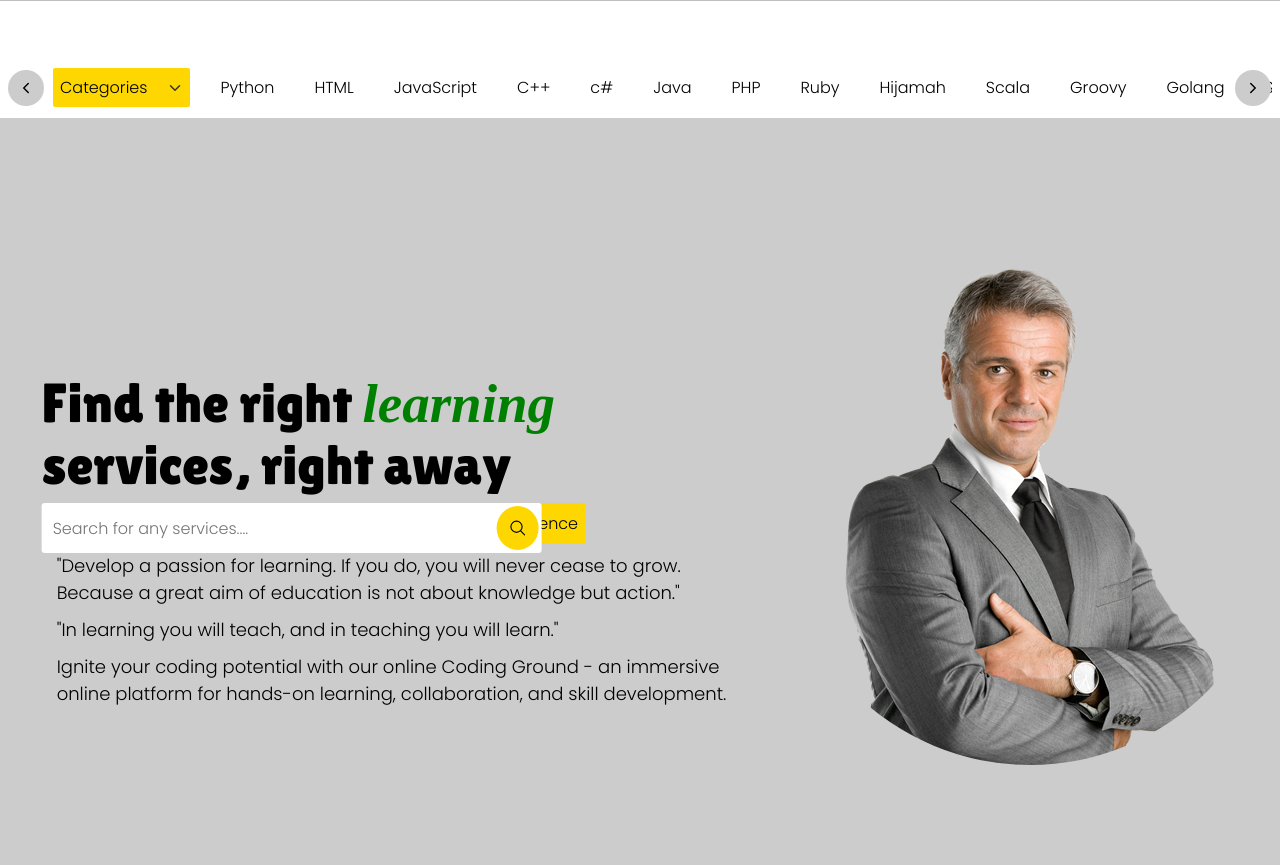
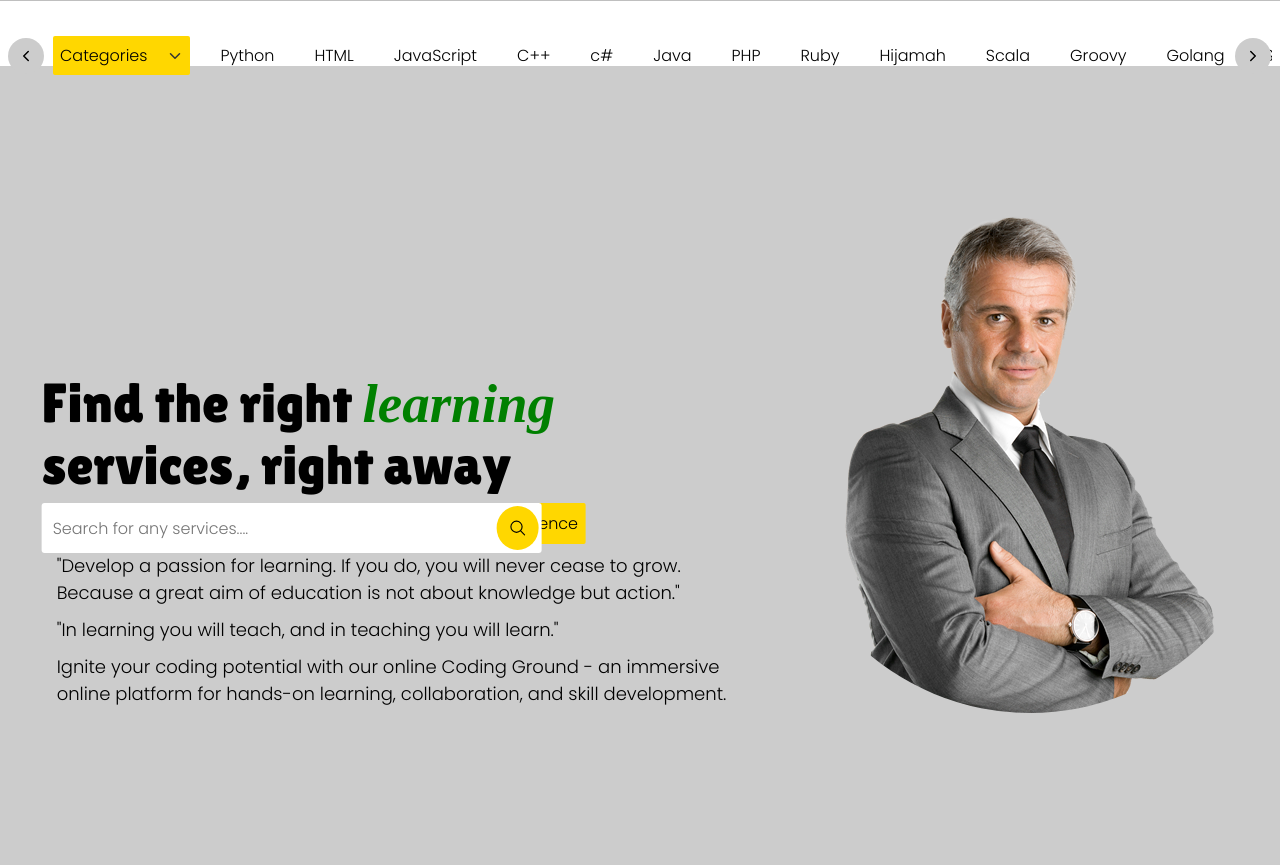
Before and after one commit to Herdham/QuickHub, a Django app: page / in a window 1280 px wide. Shown: the part 55-920 px from the top of the page. Run offline with Django 5.2, Linux system fonts and the light colour scheme; some libraries are stand-ins or nearby versions; some web fonts are replaced.

Commit message:
more changes

```diff
--- a/QuickApp/static/style/main.css
+++ b/QuickApp/static/style/main.css
@@ -350,7 +350,7 @@
     justify-content: space-between;
     padding: 8px;
     position: sticky;
-    padding-top: 60px;
+    top: 10%;
 }
 
 .allmainpage main .carousel .scrollBtn{
--- a/productionfiles/style/main.css
+++ b/productionfiles/style/main.css
@@ -350,7 +350,7 @@
     justify-content: space-between;
     padding: 8px;
     position: sticky;
-    padding-top: 60px;
+    top: 10%;
 }
 
 .allmainpage main .carousel .scrollBtn{
```
